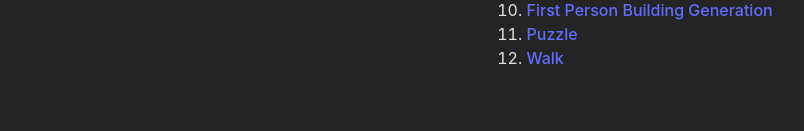
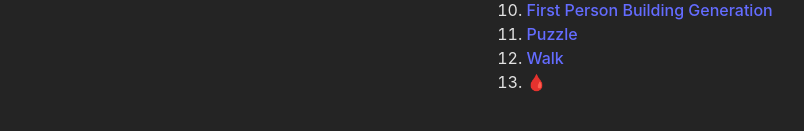
Before and after one commit to alic3dev/three-show-case, a React (Vite) app: page / in a window 1280 px wide. Shown: the part 513-644 px from the top of the page, without its empty margins (0-804 px from the left). Built offline with nearby package versions, Linux system fonts and the light colour scheme.

Commit message:
Add `FluidApp`

```diff
--- a/src/apps/index.ts
+++ b/src/apps/index.ts
@@ -36,6 +36,7 @@ import {
 } from '@/apps/FPBuildingGenerationApp'
 import { PuzzleApp, displayName as eleventhDisplayName } from '@/apps/PuzzleApp'
 import { WalkApp, displayName as twelththDisplayName } from '@/apps/WalkApp'
+import { FluidApp, displayName as thirteenthDisplayName } from '@/apps/FluidApp'
 
 export const apps: App[] = [
   { Component: BasicCube, displayName: firstDisplayName },
@@ -50,6 +51,7 @@ export const apps: App[] = [
   { Component: FPBuildingGenerationApp, displayName: tenthDisplayName },
   { Component: PuzzleApp, displayName: eleventhDisplayName },
   { Component: WalkApp, displayName: twelththDisplayName },
+  { Component: FluidApp, displayName: thirteenthDisplayName },
 ]
 
 export { NavigationApp } from '@/apps/NavigationApp'
```
